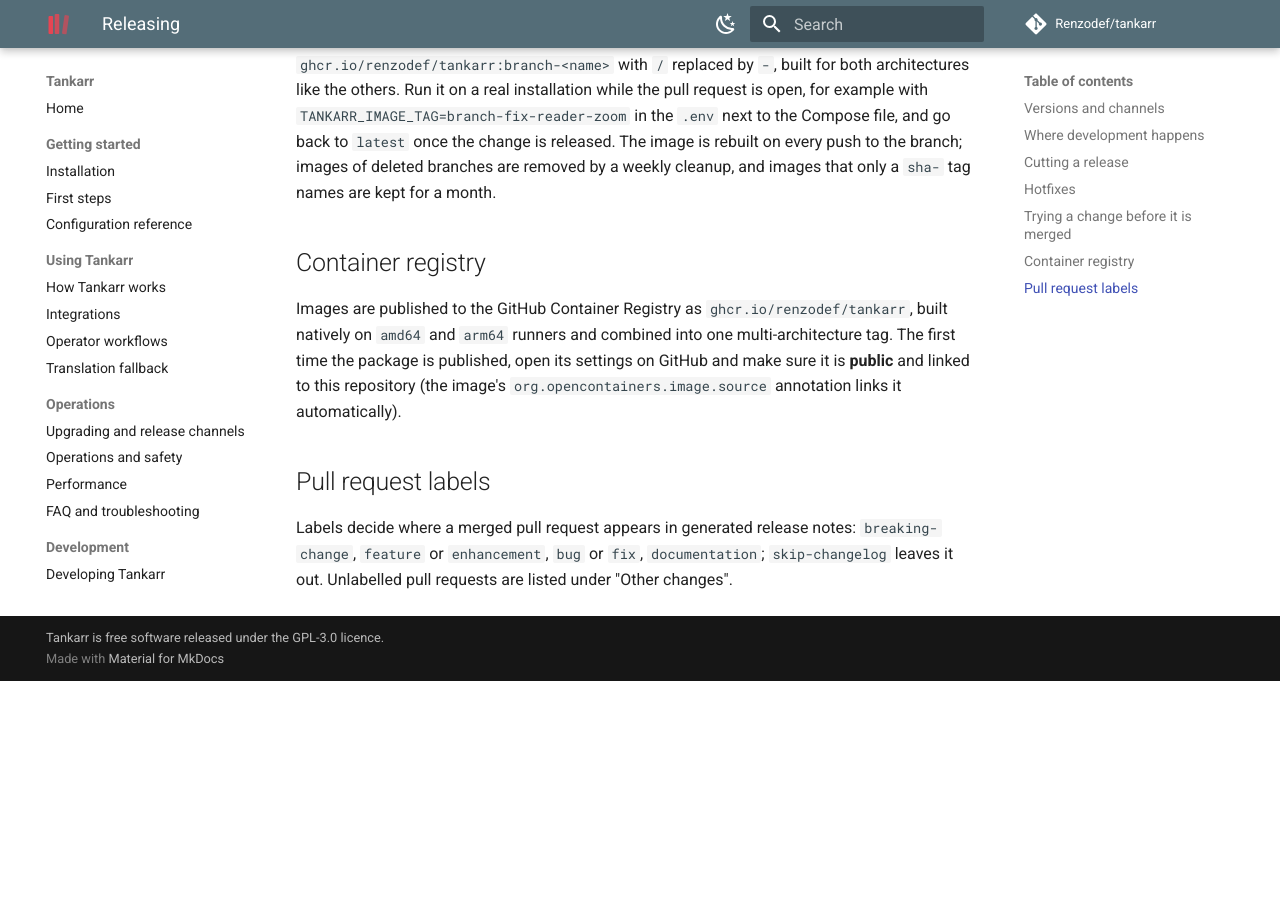
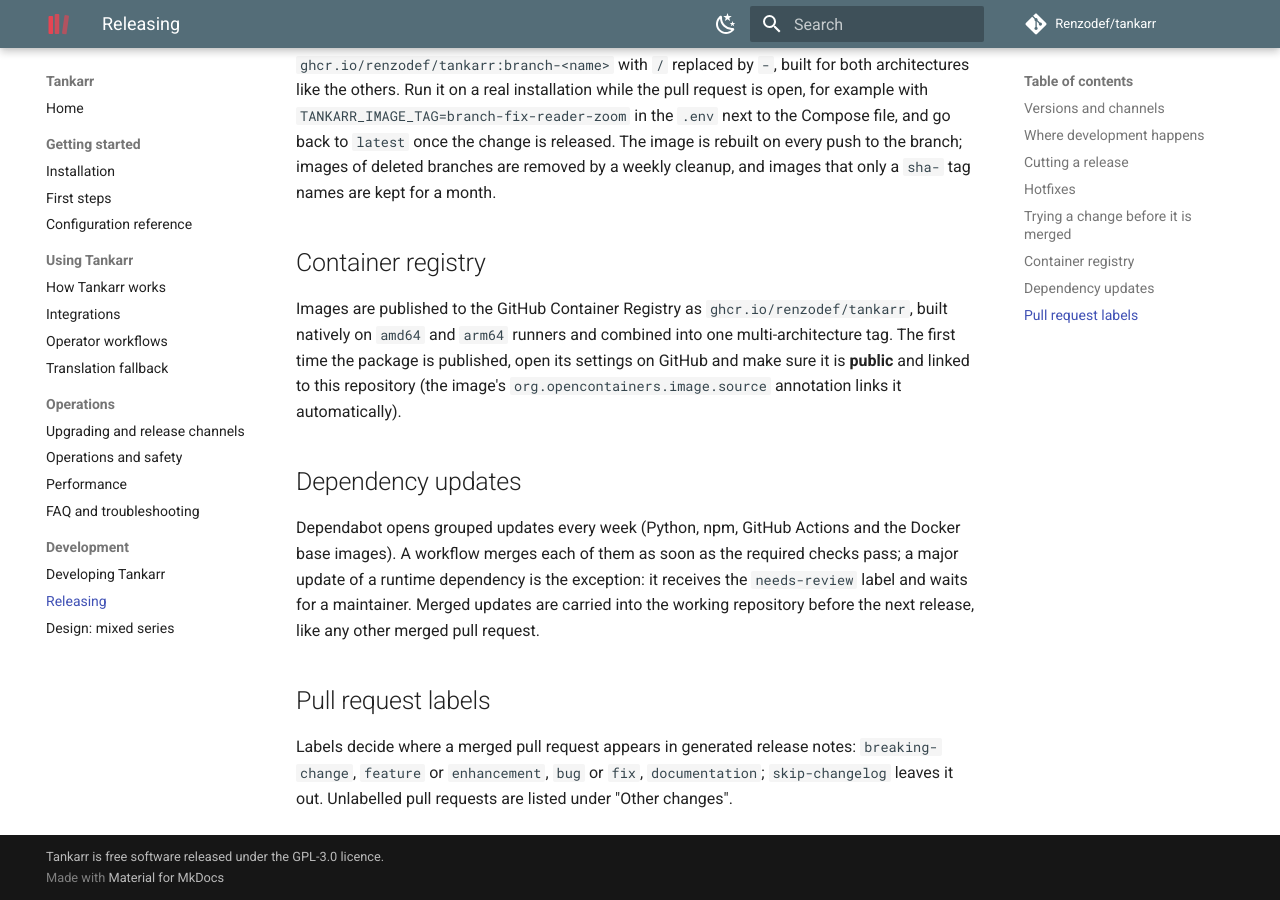
Before and after one commit to Renzodef/tankarr, an MkDocs documentation site: the page built from docs/releases.md, in a window 1280 px wide and 900 px high, scrolled down 2044 px. Built offline with MkDocs 1.6.1 and Material for MkDocs 9.7.7, drawn with Linux system fonts in a browser that asks for light colours; comment, search, counter and statistics services are not loaded; before the commit the page ends 2725 px from its top, so only the background shows below that.

Commit message:
Merge Dependabot updates automatically and declare Vite module types (#7)
Dependabot's pull requests are merged as soon as the required checks
pass,
except major updates of runtime dependencies, which are labelled
needs-review for a maintainer. TypeScript 6, which the next frontend
update brings, rejects the side-effect import of styles.css (TS2882)
without a declaration: referencing vite/client provides it.

```diff
--- a/docs/releases.md
+++ b/docs/releases.md
@@ -97,6 +97,15 @@
 linked to this repository (the image's `org.opencontainers.image.source`
 annotation links it automatically).
 
+## Dependency updates
+
+Dependabot opens grouped updates every week (Python, npm, GitHub Actions and
+the Docker base images). A workflow merges each of them as soon as the
+required checks pass; a major update of a runtime dependency is the
+exception: it receives the `needs-review` label and waits for a maintainer.
+Merged updates are carried into the working repository before the next
+release, like any other merged pull request.
+
 ## Pull request labels
 
 Labels decide where a merged pull request appears in generated release notes:
```
Also changed, not shown: 2 other files.
